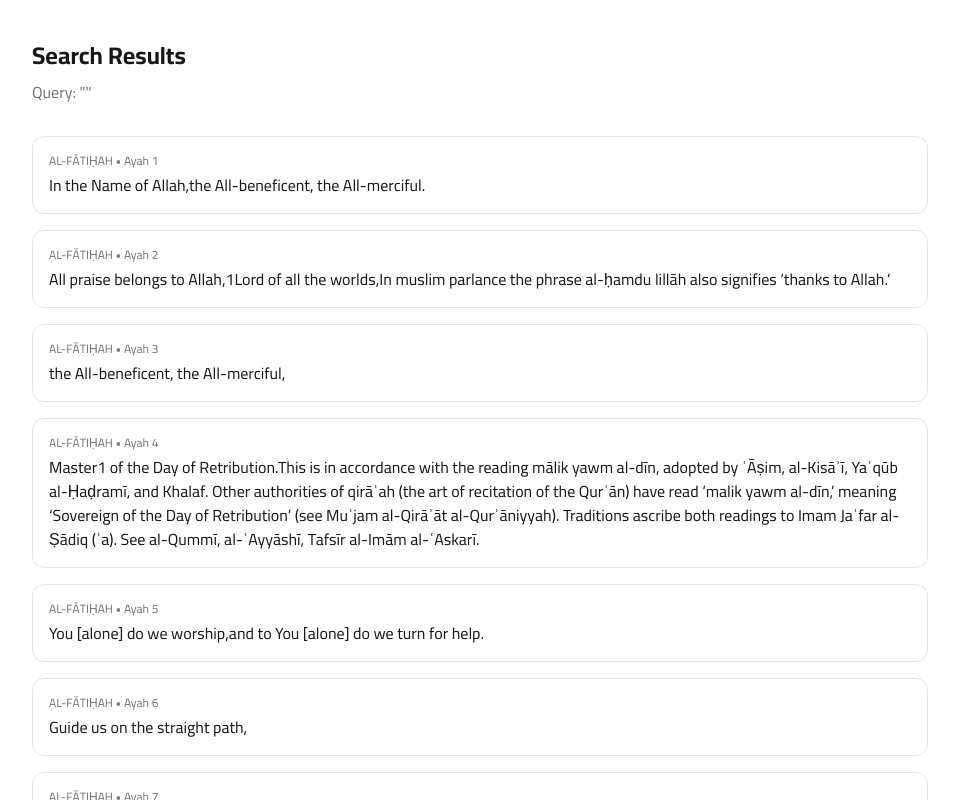
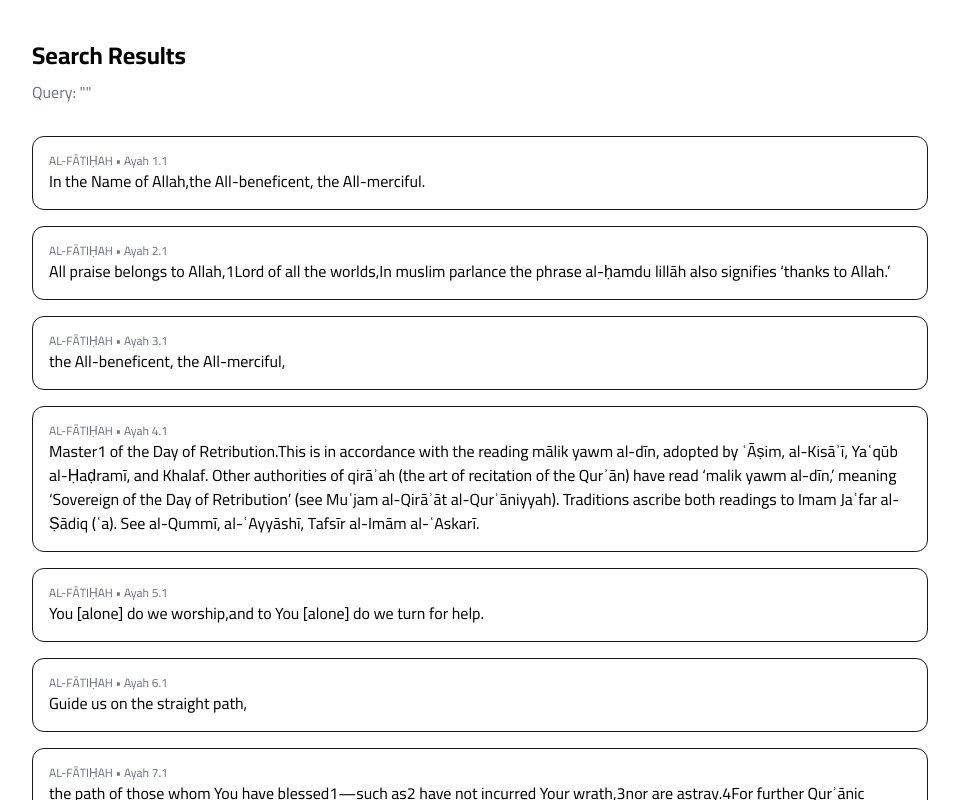
Before and after one commit to fahimS19/quranly, a Next.js app: page /search in a window 1280 px wide. Shown: the top 800 px of the page, without its empty margins (160-1119 px from the left). Built offline with nearby package versions, Linux system fonts and the light colour scheme.

Commit message:
suspense boundary added

```diff
--- /dev/null
+++ b/app/components/SearchClient.tsx
@@ -0,0 +1,54 @@
+"use client";
+
+import { useSearchParams } from "next/navigation";
+import data from "@/app/data/quran.json";
+import Link from "next/link";
+
+export default function SearchClient() {
+  const params = useSearchParams();
+  const query = (params.get("q") || "").toLowerCase();
+
+  const surahs = Object.values(data.chapters);
+
+  const results = surahs.flatMap((surah: any) =>
+    Object.values(surah.verses)
+      .filter((v: any) => v.translation_eng.toLowerCase().includes(query))
+      .map((v: any) => ({
+        surahId: surah.id,
+        surahName: surah.surah_name,
+        ayah: v.id,
+        text: v.translation_eng,
+      })),
+  );
+
+  return (
+    <main className="min-h-screen bg-white dark:bg-neutral-950 px-4 py-10">
+      <div className="max-w-4xl mx-auto">
+        <h1 className="text-2xl font-bold mb-2 text-black dark:text-white">
+          Search Results
+        </h1>
+
+        <p className="text-gray-500 mb-8">Query: "{query}"</p>
+
+        {results.length === 0 ? (
+          <p className="text-gray-500">No ayah found</p>
+        ) : (
+          <div className="space-y-4">
+            {results.map((r: any, i: number) => (
+              <Link
+                key={i}
+                href={`/surah/${r.surahId}#ayah-${r.ayah}`}
+                className="block p-4 rounded-xl border hover:bg-neutral-50 dark:hover:bg-neutral-900"
+              >
+                <p className="text-xs text-gray-500">
+                  {r.surahName} • Ayah {r.ayah}
+                </p>
+                <p className="text-black dark:text-white">{r.text}</p>
+              </Link>
+            ))}
+          </div>
+        )}
+      </div>
+    </main>
+  );
+}
--- a/app/search/page.tsx
+++ b/app/search/page.tsx
@@ -1,60 +1,10 @@
-// app/search/page.tsx
+import { Suspense } from "react";
+import SearchClient from "@/app/components/SearchClient";
 
-"use client";
-
-import { useSearchParams } from "next/navigation";
-import data from "@/app/data/quran.json";
-import Link from "next/link";
-
-export default function SearchPage() {
-  const params = useSearchParams();
-  const query = (params.get("q") || "").toLowerCase();
-
-  const surahs = Object.values(data.chapters);
-
-  const results = surahs.flatMap((surah: any) =>
-    Object.values(surah.verses)
-      .filter((v: any) => v.translation_eng.toLowerCase().includes(query))
-      .map((v: any, index: number) => ({
-        surahId: surah.id,
-        surahName: surah.surah_name,
-        ayah: index + 1,
-        text: v.translation_eng,
-      })),
-  );
-
+export default function Page() {
   return (
-    <main className="min-h-screen bg-white dark:bg-neutral-950 px-4 py-10">
-      <div className="max-w-4xl mx-auto">
-        {/* Header */}
-        <h1 className="text-2xl font-bold text-neutral-900 dark:text-white mb-2">
-          Search Results
-        </h1>
-
-        <p className="text-neutral-500 dark:text-neutral-400 mb-8">
-          Query: "{query}"
-        </p>
-
-        {/* Results */}
-        {results.length === 0 ? (
-          <p className="text-neutral-500">No ayah found</p>
-        ) : (
-          <div className="space-y-4">
-            {results.map((r: any, i: number) => (
-              <Link
-                key={i}
-                href={`/surah/${r.surahId}#ayah-${r.ayah}`}
-                className="block p-4 rounded-xl border border-neutral-200 dark:border-neutral-800 hover:bg-neutral-50 dark:hover:bg-neutral-900 transition"
-              >
-                <p className="text-xs text-neutral-500 mb-1">
-                  {r.surahName} • Ayah {r.ayah}
-                </p>
-                <p className="text-neutral-900 dark:text-white">{r.text}</p>
-              </Link>
-            ))}
-          </div>
-        )}
-      </div>
-    </main>
+    <Suspense fallback={<div>Loading...</div>}>
+      <SearchClient />
+    </Suspense>
   );
 }
```
